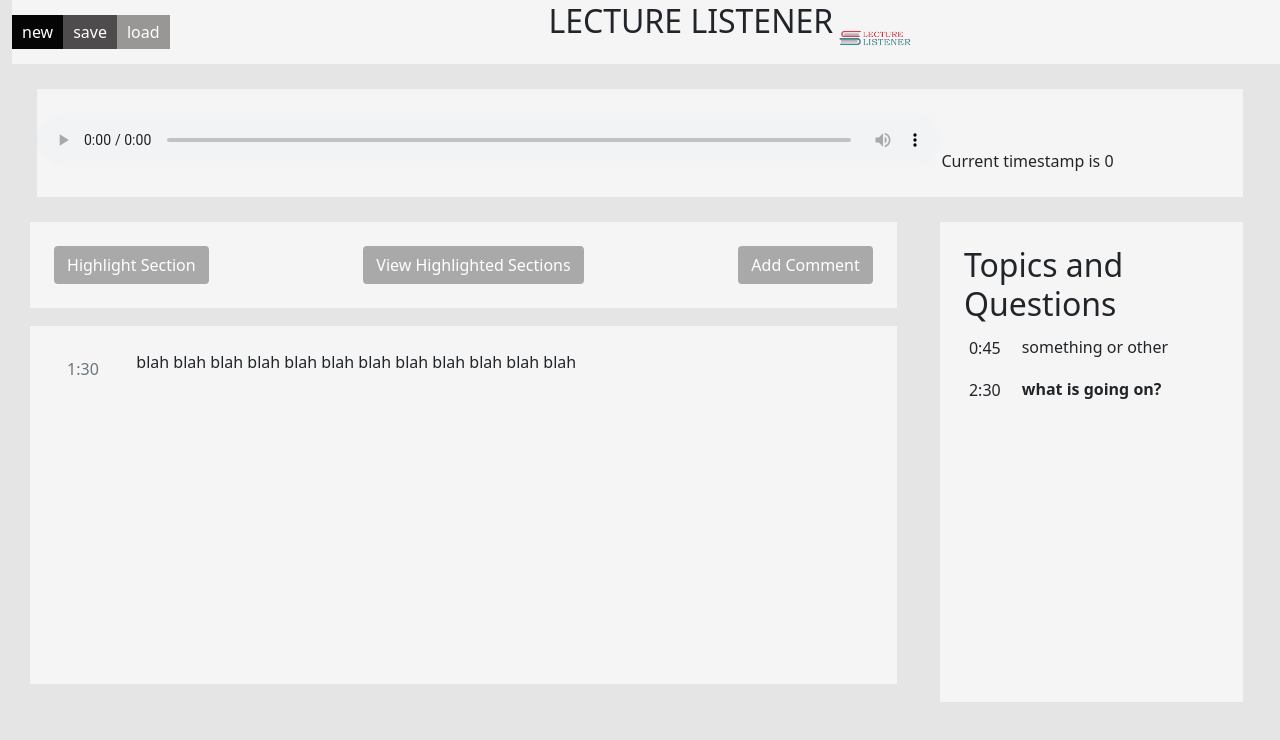
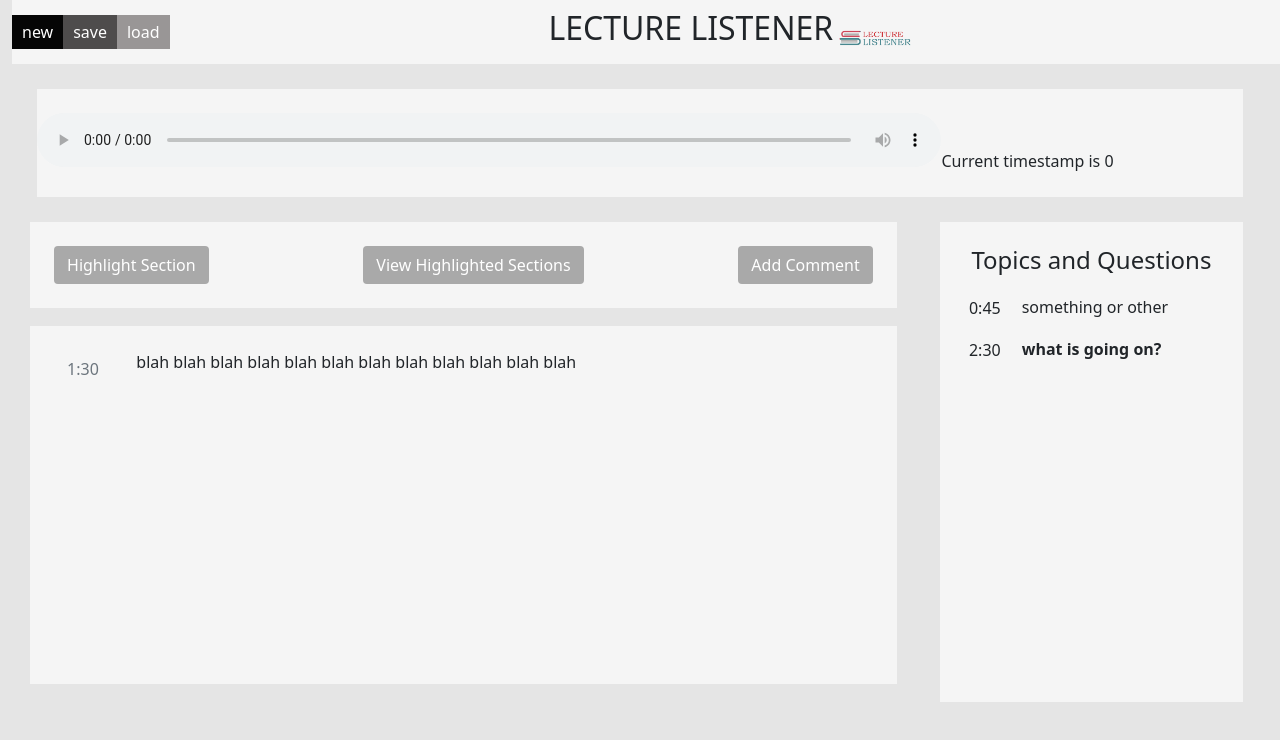
Before and after one commit to LectureListener/Frontend, a React (Create React App) app in the folder Frontend/: page / in a window 1280 px wide. Shown: the top 740 px of the page. Built offline with nearby package versions, Linux system fonts and the light colour scheme.

Commit message:
minor stuff

```diff
--- a/Frontend/src/components/AppHeader.jsx
+++ b/Frontend/src/components/AppHeader.jsx
@@ -2,7 +2,6 @@ import { Link } from "react-router-dom";
 import { useState } from 'react';
 import logo from "../images/logo.png";
 const AppHeader = (props) => {
-
     return (
         <div id="header" className="header d-flex vw-100">
             <div className="newButton">
@@ -15,7 +14,7 @@ const AppHeader = (props) => {
                 <button type="button" onClick={() => props.changePage("load")}>load</button>
             </div>
             <div className="title d-flex mx-auto">
-            <h2>LECTURE LISTENER</h2>
+            <h2 className="align-self-center">LECTURE LISTENER</h2>
             <img className="image logo" alt="logo" src={logo}></img>
             </div>
         </div>
--- a/Frontend/src/components/Buffer.jsx
+++ b/Frontend/src/components/Buffer.jsx
@@ -1,6 +1,6 @@
 const Buffer = () => {
     return (
-        <div className="box buffer-screen zindex-modal w-100 h-100">
+        <div className="box buffer-screen">
             <div className="head">
                 <span className="text-center"/>
                 <p className="text-center">
--- a/Frontend/src/components/TranscriptPage.jsx
+++ b/Frontend/src/components/TranscriptPage.jsx
@@ -63,7 +63,6 @@ const TranscriptPage = (props) => {
         document.getElementById("audioplayer").currentTime = currentTimestamp;
     }, [currentTimestamp]);
 
-
     return (
         <div className="container-fluid vw-100 vh-100">
             <AppHeader currentPage={currentPage} changePage={setCurrentPage}></AppHeader>
@@ -94,11 +93,10 @@ const TranscriptPage = (props) => {
                         </div>
                     </div>
                     <div className="topics w-25 mt-0 p-4 overflow-scroll">
-                        <h2>Topics and Questions</h2>
+                        <h4 className="text-center mb-3">Topics and Questions</h4>
                         { exampleTopics.map((section) => (
                             <TopicsSection skipAudio={skipAudio} topic={section}/>
-                        ))
-
+                            ))
                         }
                     </div>
                 </div>
```
Also changed, not shown: Frontend/src/components/templates/TranscriptSection.jsx (indentation only).
